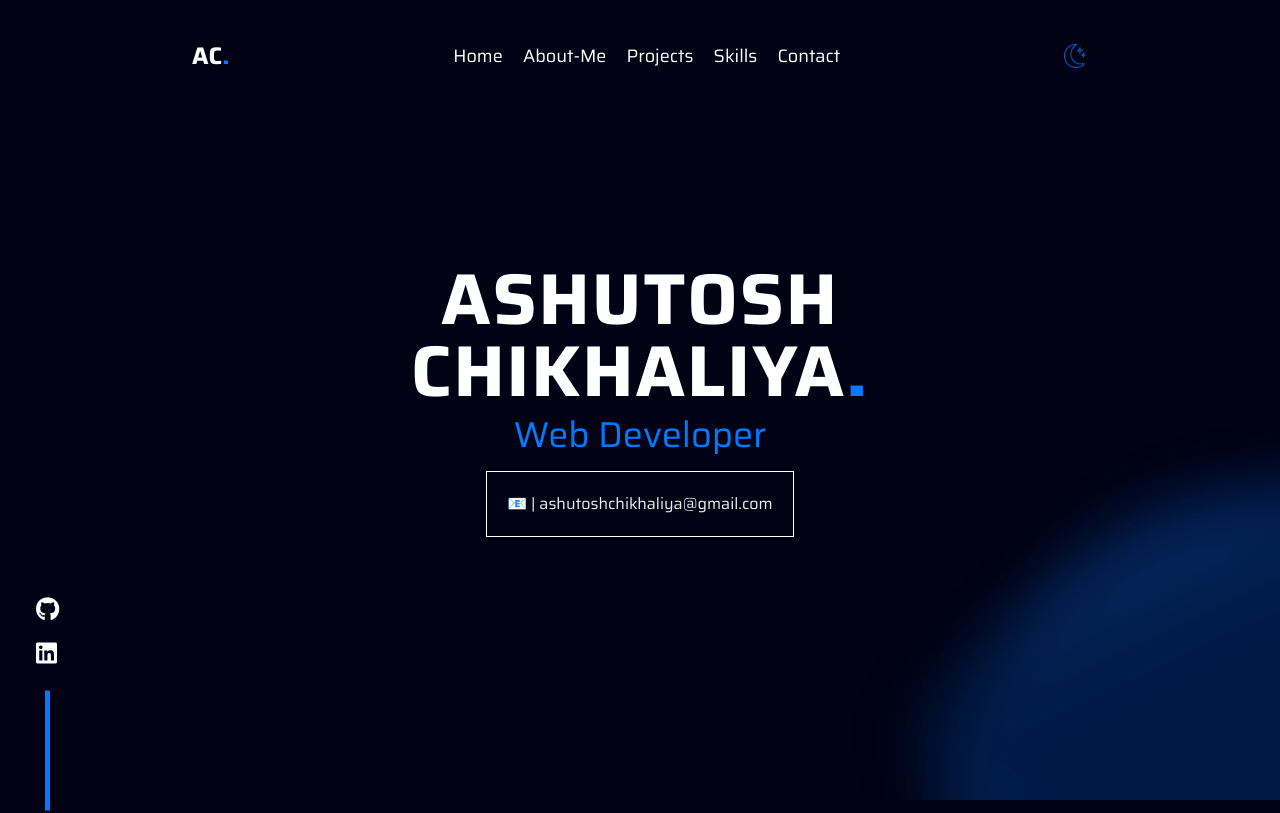
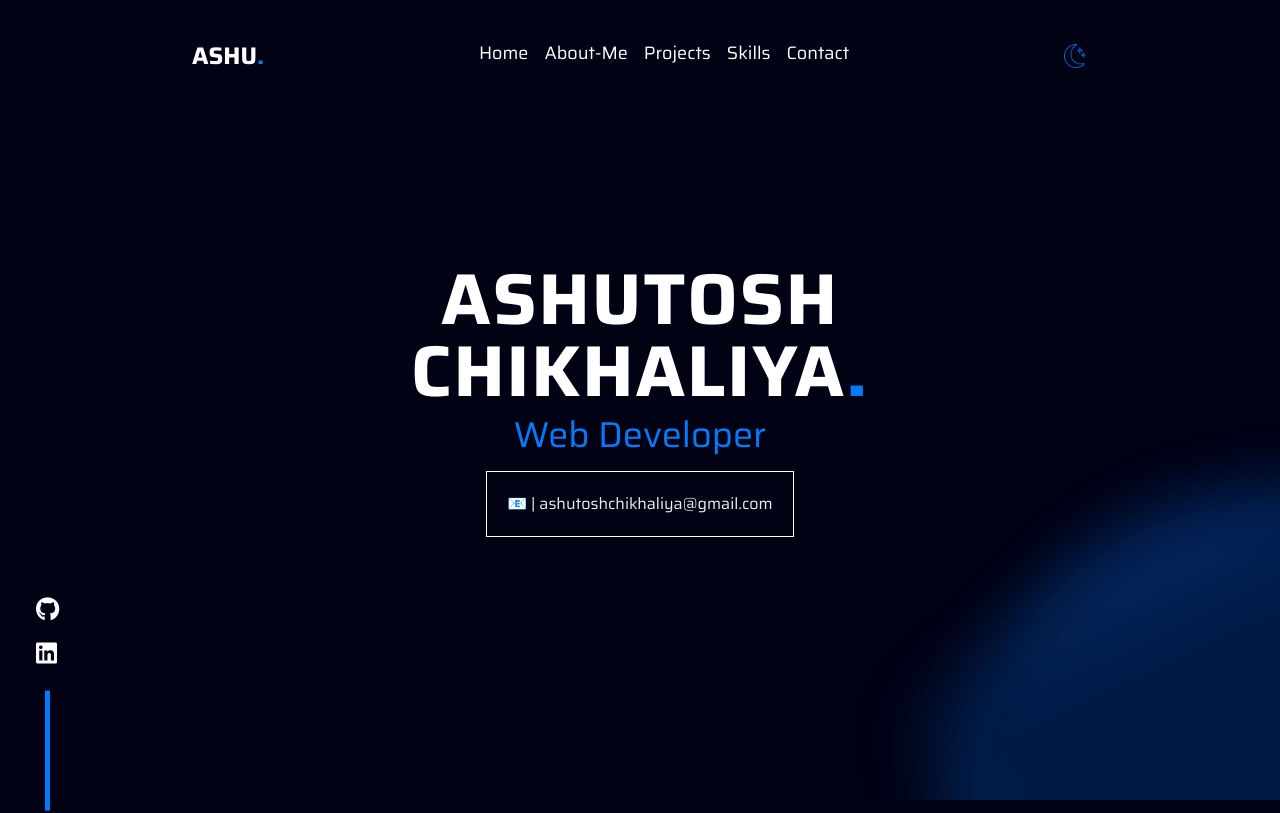
Before and after one commit to Ashutosh-Chikhaliya/Portfolio-website, a React (Vite) app: page / in a window 1280 px wide. Shown: the top 813 px of the page. Built offline with nearby package versions, Linux system fonts and the light colour scheme; a web font is replaced by a local one.

Commit message:
scroll effect on the nav-link

```diff
--- a/src/App.css
+++ b/src/App.css
@@ -77,17 +77,44 @@ body.dark .social-media-links a:hover,
 
 /* navbar */
 
-.curly-bracket {
-  transition: opacity 0.4s ease;
-}
-
 .navlink:hover {
   color: rgb(0, 123, 255);
 }
 
-.navlink:hover .curly-bracket {
+.navlink {
+  position: relative;
+  overflow: hidden;
+  display: inline-block;
+  color: inherit;
+  transition: color 0.3s ease;
+}
+
+.navlink span {
+  display: inline-block;
+  transition: transform 0.5s ease;
+}
+
+.navlink::before {
+  content: attr(data-text);
+  position: absolute;
+  top: 100%;
+  left: 0%;
+  width: 100%;
+  color: rgb(0, 68, 255);
+  transform: translateY(0);
+  transition: transform 0.5s ease;
   opacity: 1;
-  color: yellow;
+  padding-left: 8px;
+  padding-right: 8px;
+}
+
+/* Hover effect */
+.navlink:hover span {
+  transform: translateY(-100%); /* Move original text up */
+}
+
+.navlink:hover::before {
+  transform: translateY(-100%); /* Move duplicate text up */
 }
 
 .burger {
@@ -114,3 +141,38 @@ body.dark .social-media-links a:hover,
 .line.active:nth-child(3) {
   transform: rotate(-45deg) translate(6px, -6px);
 }
+
+/* Logo scrolling effect */
+.logo {
+  position: relative;
+  overflow: hidden;
+  display: inline-block;
+  color: inherit;
+  transition: color 0.3s ease;
+}
+
+.logo .logo-name {
+  display: inline-block;
+  transition: transform 0.3s ease; /* Ensure the main logo text transitions */
+}
+
+.logo::before {
+  content: "ASHU.";
+  position: absolute;
+  top: 100%;
+  left: 0;
+  width: 100%;
+  color: rgb(0, 68, 255);
+  transform: translateY(0); /* Start position below the main text */
+  transition: transform 0.3s ease, opacity 0.3s ease;
+  opacity: 1;
+}
+
+/* Hover effect on the logo */
+.logo:hover .logo-name {
+  transform: translateY(-100%); /* Move the main logo text up */
+}
+
+.logo:hover::before {
+  transform: translateY(-100%); /* Move the duplicate text up */
+}
--- a/src/components/Navbar.jsx
+++ b/src/components/Navbar.jsx
@@ -19,7 +19,21 @@ const Navbar = () => {
         <>
             <nav className={` header ${isOpen ? 'active' : ''} h-28 w-full my-0 mx-auto fixed z-10`}>
                 <div className="flex justify-between items-center navbar fixed h-28 left-2/4 ">
-                    <h1 className="text-2xl font-bold">AC<span className='highlight-blue'>.</span></h1>
+                    <h1 className="text-2xl font-bold cursor-pointer logo" data-text="ASHU">
+                        <Link
+                            to="Home" // Target the Home section
+                            spy={true}
+                            smooth={true}
+                            duration={500}
+                            data-text="ASHU" // Display duplicate text for scroll effect
+                            className='logo-link'
+                            onClick={() => setActiveLink('Home')} // Set active link on click
+                        >
+                        </Link>
+                        <span className='logo-name'>ASHU<span className="highlight-blue">.</span></span>
+
+                    </h1>
+
                     <ul className={`nav-links ${isOpen ? 'active' : ''} flex justify-center items-center`}>
                         {['Home', 'About-Me', 'Projects', 'Skills', 'Contact'].map((link) => (
                             <li key={link} className='cursor-pointer'>
@@ -28,17 +42,14 @@ const Navbar = () => {
                                     spy={true}
                                     smooth={true}
                                     duration={500}
+                                    data-text={link}
                                     className={`text-lg navlink relative ${activeLink === link ? "active" : ""}`}
                                     onClick={() => {
                                         setActiveLink(link);
-                                        setIsOpen(false); // Close menu on link click
+                                        setIsOpen(false);
                                     }}
                                 >
-                                    <span className="curly-bracket opacity-0">{'{'}</span>
-                                    <span> </span>
-                                    {link}
-                                    <span> </span>
-                                    <span className="curly-bracket opacity-0">{'}'}</span>
+                                    <span className="navlink-content px-2">{link}</span>
                                 </Link>
                             </li>
                         ))}
@@ -70,13 +81,8 @@ const Navbar = () => {
                 </div>
             </nav>
 
-            {/* Overlay to dim and blur background */}
-            <div className={`overlay fixed w-full h-full opacity-0 pointer-events-none ${isOpen ? 'active opacity-100 ' : ''}`} onClick={toggleMenu}></div> {/* Close menu on overlay click */}
 
-            {/* Main Content Area */}
-            <div className={`content ${isOpen ? 'blur filter:var(40px)' : ''}`}>
-                {/* Your main content goes here */}
-            </div>
+
         </>
     );
 };
--- a/src/pages/AboutMe.jsx
+++ b/src/pages/AboutMe.jsx
@@ -18,7 +18,7 @@ const AboutMe = () => {
                     <p>
                         Currently studying, practicing, and looking for new opportunities.
                     </p>
-                    <Link to="" className="contact-link inline-block mt-4 font-semibold text-2xl">Contact me →</Link>
+                    <Link to="Contact" className="contact-link inline-block mt-4 font-bold text-xl cursor-pointer text-[#007bff] hover:scale-110 transition duration-300 ease-out hover:ease-in ">Contact me →</Link>
                 </div>
 
                 <img className='aboutImg relative h-80 w-80' src={aboutImage} alt="" />
--- a/src/pages/Home.jsx
+++ b/src/pages/Home.jsx
@@ -12,10 +12,23 @@ const Home = () => {
     const [yVal, setYVal] = useState(0);
 
     const mouseMoving = (e) => {
-        setXVal((e.clientX - tiltRef.current.getBoundingClientRect().x - tiltRef.current.getBoundingClientRect().width / 2) / 40)
-        setYVal(-(e.clientY - tiltRef.current.getBoundingClientRect().y - tiltRef.current.getBoundingClientRect().width / 2) / 50)
+        // Get the bounding rectangle of the tiltRef div
+        const rect = tiltRef.current.getBoundingClientRect();
 
-        tiltRef.current.style.transform = `rotateX(${yVal}deg) rotateY(${xVal}deg)`
+        // Calculate the center of the div
+        const divCenterX = rect.x + rect.width / 2;
+        const divCenterY = rect.y + rect.height / 2;
+
+        // Calculate the deviation from the center of the div
+        const offsetX = e.clientX - divCenterX;
+        const offsetY = e.clientY - divCenterY;
+
+        // Adjust values for smoother or more dramatic effect
+        setXVal(offsetX / 50);
+        setYVal(-offsetY / 20);
+
+        // Apply transform based on the calculated values
+        tiltRef.current.style.transform = `rotateX(${yVal}deg) rotateY(${xVal}deg)`;
     }
 
     return (
--- a/src/stylesheets/about.css
+++ b/src/stylesheets/about.css
@@ -8,14 +8,6 @@ body.dark .about-content strong {
   color: #fff;
 }
 
-.contact-link {
-  color: #007bff;
-}
-
-.contact-link:hover {
-  text-decoration: underline;
-}
-
 .aboutImg {
   top: -39%;
   right: 1%;
--- a/src/stylesheets/home.css
+++ b/src/stylesheets/home.css
@@ -80,6 +80,5 @@ body.dark .contact-box {
 
 /* tilt Div */
 #tiltDiv {
-  /* background-color: red; */
   width: fit-content;
 }
```
